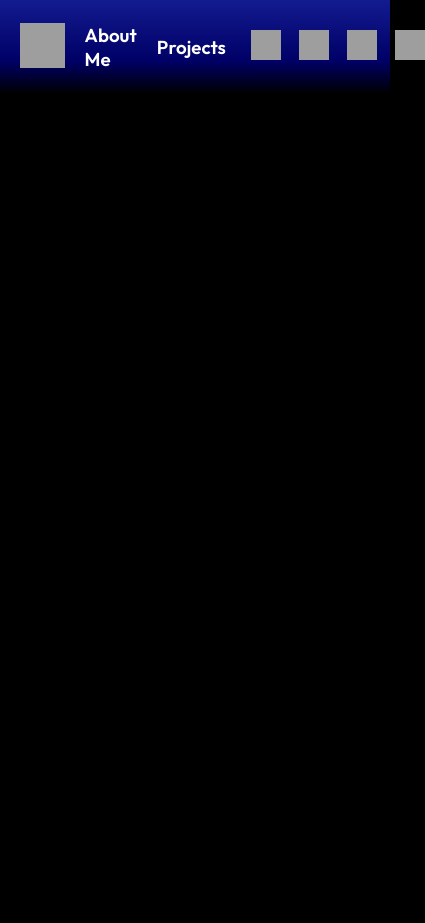
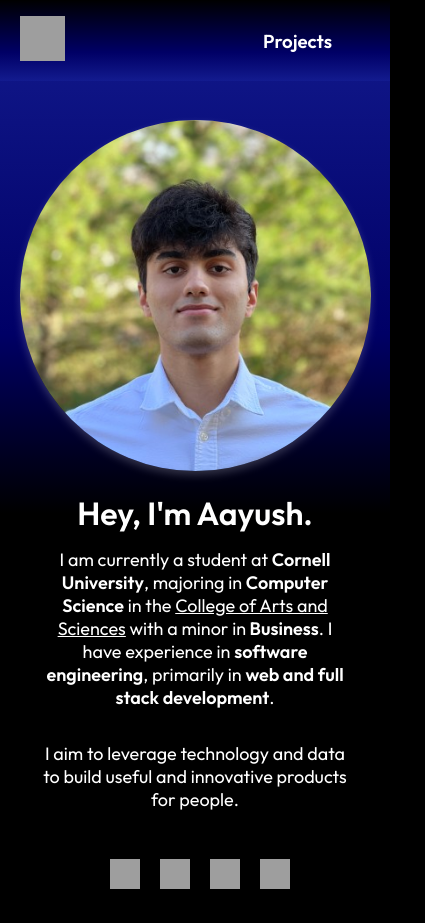
Before and after one commit to Aayush-Agnihotri/old-portfolio, a React (Create React App) app: page / in a window 390 px wide. Shown: the whole page, 425 px wide, since content can reach past the window. Before the commit the page ends 844 px from the top, so only its background shows below. Built offline with nearby package versions, Linux system fonts and the light colour scheme; grey boxes are pictures that could not be loaded; a web font is replaced by a local one.

Commit message:
Final touches

```diff
--- a/public/index.html
+++ b/public/index.html
@@ -2,7 +2,7 @@
 <html lang="en">
   <head>
     <meta charset="utf-8" />
-    <link type="image/png" sizes="16x16" rel="icon" href="../src/images/icons8-aa-16.png">
+    <link rel="shortcut icon" href="../src/images/icons8-aa-16.png">
     <meta name="viewport" content="width=device-width, initial-scale=1" />
     <meta name="theme-color" content="#000000" />
     <meta
--- a/src/components/navbar.css
+++ b/src/components/navbar.css
@@ -1,12 +1,19 @@
+.body {
+    width: 100%;
+}
+
 .navbar {
+    width: 100%;
     display: flex;
     justify-content: space-between;
     align-items: center;
-    /* background-color: black; */
+    background-color: black;
+    background: linear-gradient(to top, #131B8F 0%, #000066 35% ,#000000 100%);
 }
 
 .logo {
-    width: 100%;
+    width: 65%;
+    padding: 10px;
     padding-left: 5%;
     display: flex;
     align-items: center;
@@ -14,8 +21,47 @@
 }
 
 .nav-links {
+    display: flex;
+    padding: 23px;
+    padding-right: 5%;
+}
+
+.nav-links a {
     padding: 30px;
-    padding-right: 5%;
-    display: flex;
-    gap: 15%;
 }
+
+h3:hover{
+    text-decoration: underline;
+}
+
+@media screen and (max-width: 766px) {
+    .nav-links a {
+        padding: 20px;
+    }
+
+    .logo {
+        gap: 15%;
+    }
+}
+
+@media screen and (max-width: 500px) {
+    .nav-links a {
+        padding: 10px;
+    }
+    .logo {
+        padding-left: 20px;
+    }
+}
+
+@media screen and (max-width: 400px) {
+    .logo {
+        width: 80%;
+        justify-content: space-between;
+    }
+}
+
+@media screen and (max-width: 340px) {
+    .nav-links a {
+        padding: 5px;
+    }
+}
--- a/src/components/navbar.js
+++ b/src/components/navbar.js
@@ -1,7 +1,7 @@
 import './navbar.css'
 import { Link } from 'react-router-dom';
 
-function Navbar() {
+function Navbar({ navLinks }) {
     return (
       <>
         <div className='navbar'>
@@ -11,18 +11,17 @@ function Navbar() {
                         <img width="45" height="45" src="https://img.icons8.com/material-outlined/48/FFFFFF/font-style-formatting.png" alt="Logo"/>
                     </Link>
                 </div>
-                <div>
-                    <Link to='/' style={{'all': 'unset'}}>
-                        <h3>About Me</h3>
-                    </Link>
-                </div>
-                <div>
-                    <Link to='/projects' style={{'all': 'unset'}}>
+                {!navLinks ?
+
+                <div className='projects-link'>
+                    <Link to='/projects' style={{'all': 'unset', "cursor":"pointer"}}>
                         <h3>Projects</h3>
                     </Link>
                 </div>
+                : <></>}
             </div>
 
+            {navLinks ?
             <div className='nav-links'>
                 <div>
                     <a href='#' target="_blank" rel="noopener noreferrer">
@@ -45,6 +44,8 @@ function Navbar() {
                     </a>
                 </div>
             </div>
+            : <></>}
+
         </div>
       </>
     );
--- a/src/pages/home.css
+++ b/src/pages/home.css
@@ -0,0 +1,117 @@
+#root {
+    width: 100%;
+}
+
+.splash-container {
+    width: 100%;
+    height: 40vh;
+    margin: auto;
+    margin-top: 10%;
+    margin-bottom: 14%;
+    display: flex;
+    flex-direction: row;
+    flex-wrap: wrap;
+    justify-content: center;
+    align-items: center;
+}
+
+@keyframes fadeIn {
+    from { opacity: 0}
+    to   { opacity: 1}
+}
+
+
+@keyframes lineUp {
+    0% {
+      opacity: 0;
+      transform: translateY(80%);
+    }
+    20% {
+      opacity: 0;
+    }
+    50% {
+      opacity: 1;
+      transform: translateY(0%);
+    }
+    100% {
+      opacity: 1;
+      transform: translateY(0%);
+    }
+}
+
+.headshot-container {
+    display: flex;
+    justify-content: center;
+}
+
+.headshot {
+    animation: 2s ease-out 0s 1 fadeIn;
+    width: 65%;
+    border-radius: 100%;
+    box-shadow: 0 4px 8px 0 rgba(255, 255, 255, 0.2);
+}
+
+.desc-container {
+    width: 45%;
+    display: flex;
+    flex-direction: column;
+    justify-content: center;
+    gap: 10px;
+}
+
+.splash-title {
+    animation: 2s lineUp ease-out;
+    margin-bottom: 0px;
+}
+
+.splash-desc {
+    animation: 2s lineUp ease-out;
+    margin-top: 5px;
+    font-size: large;
+}
+
+.b {
+    font-weight: bolder;
+}
+
+.links {
+    display: flex;
+    padding: 30px;
+    padding-right: 5%;
+    animation: 2s lineUp ease-out;
+}
+
+.links a {
+    padding: 30px;
+}
+
+@media screen and (max-width:766px) {
+    .desc-container {
+        text-align: center;
+        width: 90%;
+    }
+    .links a {
+        padding: 20px;
+    }
+}
+
+@media screen and (max-width: 500px) {
+    .headshot {
+        width: 90%;
+    }
+
+    .desc-container {
+        width: 80%;
+        padding: 0px;
+    }
+
+    .links a {
+        padding: 10px;
+    }
+}
+
+@media screen and (max-width: 250px) {
+    .links a {
+        padding: 5px;
+    }
+}
--- a/src/pages/home.js
+++ b/src/pages/home.js
@@ -2,11 +2,51 @@ import React from 'react';
 import './home.css';
 
 import Navbar from '../components/navbar';
+import Headshot from '../images/Aayush_Agnihotri_Headshot.jpeg';
 
 function Home() {
     return (
         <>
-            <Navbar />
+            <Navbar navLinks={false} />
+
+            <div className='splash-container'>
+                <div className='headshot-container'>
+                    <img src={Headshot} alt='MusicMaster' className='headshot' />
+                </div>
+                <div className='desc-container'>
+                    <h1 className='splash-title'>Hey, I'm Aayush.</h1>
+                    <p className='splash-desc'>I am currently a student at <span className='b'>Cornell University</span>
+                    , majoring in <span className='b'>Computer Science</span> in the <a href='https://as.cornell.edu' target="_blank" rel="noopener noreferrer">College of Arts and Sciences</a> with a minor in
+                    <span className='b'> Business</span>. I have experience in <span className='b'>software engineering</span>, primarily in <span className='b'>web and full stack development</span>.</p>
+                    <p className='splash-desc'>I aim to leverage technology and data to build useful and innovative products for people.</p>
+                </div>
+
+                <div className='links'>
+                <div>
+                    <a href='#' target="_blank" rel="noopener noreferrer">
+                        <img width="30" height="30" src="https://img.icons8.com/ios-filled/50/FFFFFF/resume.png" alt="Resume"/>
+                    </a>
+                </div>
+                <div>
+                    <a href='https://www.linkedin.com/in/aayush-agnihotri/' target="_blank" rel="noopener noreferrer">
+                        <img width="30" height="30" src="https://img.icons8.com/ios-filled/50/FFFFFF/linkedin.png" alt="LinkedIn"/>
+                    </a>
+                </div>
+                <div>
+                    <a href='https://github.com/Aayush-Agnihotri' target="_blank" rel="noopener noreferrer">
+                        <img width="30" height="30" src="https://img.icons8.com/glyph-neue/64/FFFFFF/github.png" alt="GitHub"/>
+                    </a>
+                </div>
+                <div>
+                    <a href = "mailto:aa2328@cornell.edu">
+                        <img width="30" height="30" src="https://img.icons8.com/material-rounded/48/FFFFFF/new-post.png" alt="Email"/>
+                    </a>
+                </div>
+            </div>
+
+            </div>
+
+
         </>
     )
 }
--- a/src/pages/projects.css
+++ b/src/pages/projects.css
@@ -14,12 +14,31 @@
     gap: 30px 30px;
 }
 
+@keyframes lineUp {
+    0% {
+      opacity: 0;
+      transform: translateY(80%);
+    }
+    20% {
+      opacity: 0;
+    }
+    50% {
+      opacity: 1;
+      transform: translateY(0%);
+    }
+    100% {
+      opacity: 1;
+      transform: translateY(0%);
+    }
+}
+
 .card {
     box-shadow: 0 4px 8px 0 rgba(255, 255, 255, 0.2);
     transition: 0.3s;
     border-radius: 5px;
     background-color: white;
     padding: 10px;
+    animation: 2s lineUp ease-out;
 }
 
 .card:hover {
--- a/src/pages/projects.js
+++ b/src/pages/projects.js
@@ -1,4 +1,4 @@
-import React from 'react';
+import React, { useState, useEffect } from 'react';
 import './projects.css';
 import Navbar from '../components/navbar';
 
@@ -9,9 +9,45 @@ import TownMate from '../images/TownMate.png';
 
 function Projects() {
 
+    const [screenSize, setScreenSize] = useState(getCurrentDimension());
+
+  	function getCurrentDimension(){
+    	return {
+      		width: window.innerWidth,
+      		height: window.innerHeight
+    	}
+  	}
+
+  	useEffect(() => {
+    	const updateDimension = () => {
+      		setScreenSize(getCurrentDimension())
+    	}
+    	window.addEventListener('resize', updateDimension);
+
+        if (screenSize.width < 500) {
+            const dates = document.querySelectorAll('.card-date');
+            for (var i = 0; i < dates.length; i++) {
+                dates[i].style.display = 'none';
+            }
+        }
+
+        if (screenSize.width < 600) {
+            const cards = document.querySelectorAll('.card');
+            const images = document.querySelectorAll('.img');
+            for (var g = 0; g < cards.length; g++) {
+                cards[g].style.width = `${screenSize.width * 0.8}px`;
+                images[g].style.width = `${screenSize.width * 0.8}px`;
+            }
+        }
+
+    	return(() => {
+        	window.removeEventListener('resize', updateDimension);
+    	})
+  	}, [screenSize.width])
+
     return (
         <>
-            <Navbar />
+            <Navbar navLinks={true} />
 
             <div className='header'>
                 <h1 className='title'>Featured Projects</h1>
@@ -80,7 +116,7 @@ function Projects() {
                         </a>
                         <a style={{"all":"unset"}} href="https://tsaweb.org" target="_blank" rel="noopener noreferrer">
                             <button className='btn'>
-                                <span style={{"fontWeight": "bold", "verticalAlign": "middle"}}>TSA Website </span>
+                                <span style={{"fontWeight": "bold", "verticalAlign": "middle"}}>TSA </span>
                                 <img style={{"verticalAlign": "middle"}} width="20" height="20" src="https://img.icons8.com/external-tanah-basah-basic-outline-tanah-basah/24/FFFFFF/external-share-arrows-pack-tanah-basah-basic-outline-tanah-basah.png" alt="TSA Website"/>
                             </button>
                         </a>
```
Also changed, not shown: src/images/Aayush_Agnihotri_Headshot.jpeg (added), src/images/icons8-aa-16.png.
